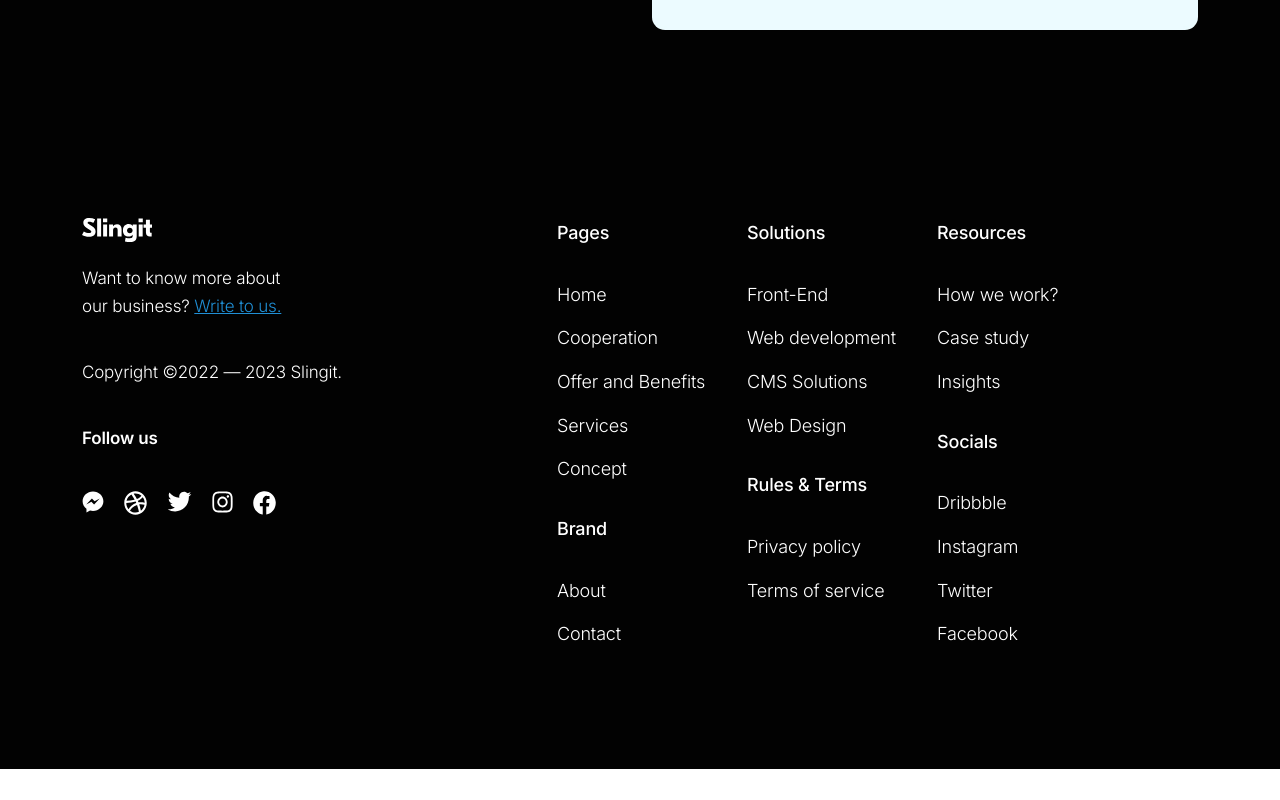
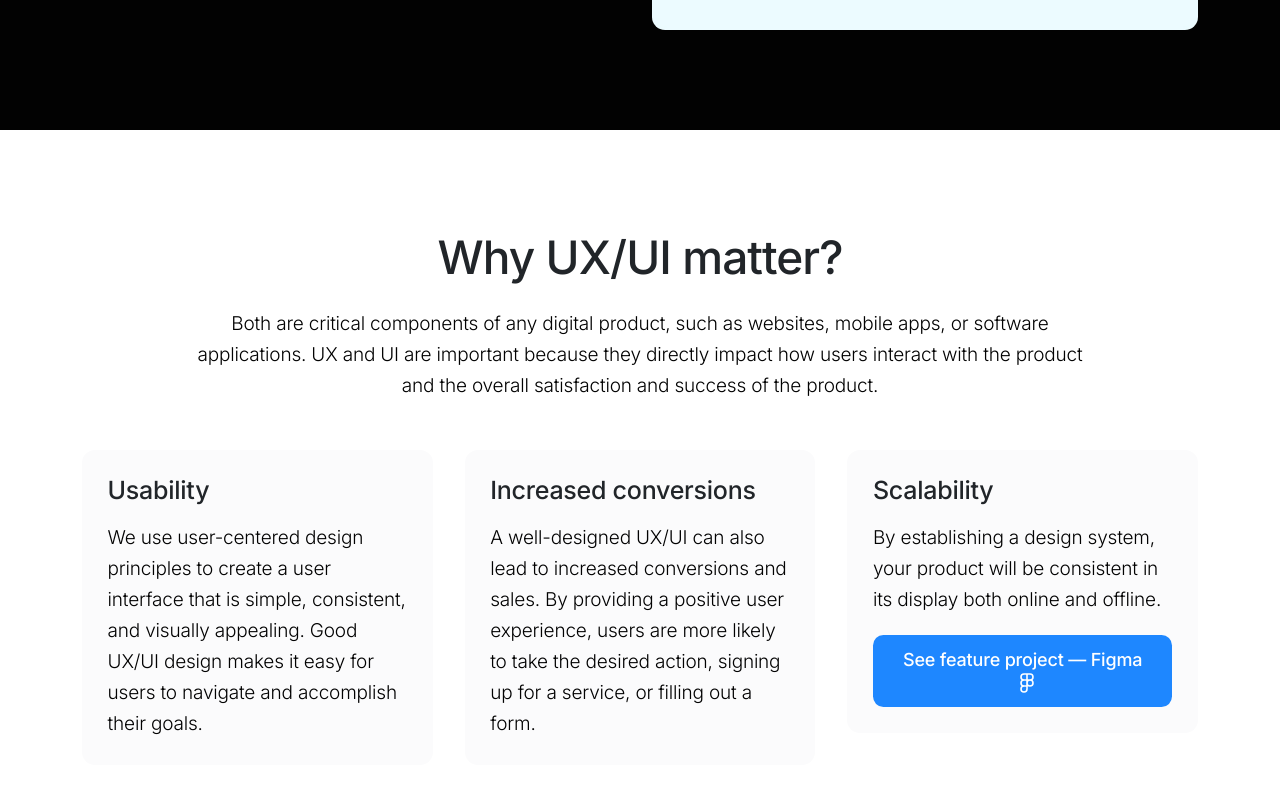
Before and after one commit to mcpalez/simple-react-web, a React (Create React App) app: page /services/ux-ui-services in a window 1280 px wide. Shown: the part 640-1440 px from the top of the page. Before the commit the page ends 1409 px from the top, so only its background shows below. Built offline with nearby package versions, Linux system fonts and the light colour scheme.

Commit message:
page section inference update on uxui page

```diff
--- a/src/assets/Styles/uxui/_uxui-hero.scss
+++ b/src/assets/Styles/uxui/_uxui-hero.scss
@@ -0,0 +1,23 @@
+.uxui__hero {
+    background: var(--st-main);
+    .container {
+        .row {
+            align-items: center;
+            @include lt-md {
+                --bs-gutter-y: 2vh;
+            }
+            .col-hero__wrapper {
+                text-align: right;
+                img {
+                    height: auto;
+                    max-width: 100%;
+                    border-radius: 13px;
+                    width: 100%;
+                    @include gt-md {
+                        max-width: 610px;
+                    }
+                }
+            }
+        }
+    }
+}
--- /dev/null
+++ b/src/assets/Styles/uxui/_uxui-inference.scss
@@ -0,0 +1,55 @@
+.uxui__inference {
+    padding-top: 12vh;
+    padding-bottom: 18vh;
+    .container {
+        .inference--row__introduction {
+            text-align: center;
+            padding-bottom: 6vh;
+            @include lt-md {
+                text-align: left;
+            }
+            .inference--content {
+                h2 {
+                    padding-bottom: 2.4vh;
+                }
+                p {
+                    color: var(--st-black);
+                    max-width: 906px;
+                    margin-left: auto;
+                    margin-right: auto;
+                }
+            }
+        }
+        .inference--row__blocks {
+            --bs-gutter-x: 4vh;
+            @include lt-md {
+                --bs-gutter-y: 3.5vh;
+                flex-direction: column-reverse;
+            }
+            .inference--block {
+                border-radius: 13px;
+                .inference--content {
+                    border-radius: 13px;
+                    background: var(--st-gray-100);
+                    padding: 3.2vh;
+                    display: flex;
+                    align-items: flex-start;
+                    flex-direction: column;
+                    gap: 2.4vh;
+                    @include lt-md {
+                        padding: 3vh 1.5vh;
+                        gap: 1.2vh;
+                    }
+                    p {
+                        color: var(--st-black);
+                    }
+                    button {
+                        svg {
+                            margin-left: 1vh;
+                        }
+                    }
+                }
+            }
+        }
+    }
+}
--- a/src/assets/Styles/uxui/uxui.scss
+++ b/src/assets/Styles/uxui/uxui.scss
@@ -1,25 +1,2 @@
 @import './uxui-hero';
-
-.uxui__hero {
-    background: var(--st-main);
-    .container {
-        .row {
-            align-items: center;
-            @include lt-md {
-                --bs-gutter-y: 2vh;
-            }
-            .col-hero__wrapper {
-                text-align: right;
-                img {
-                    height: auto;
-                    max-width: 100%;
-                    border-radius: 13px;
-                    width: 100%;
-                    @include gt-md {
-                        max-width: 610px;
-                    }
-                }
-            }
-        }
-    }
-}
+@import './uxui-inference';
--- /dev/null
+++ b/src/components/sections/uxui/Inference.jsx
@@ -0,0 +1,47 @@
+import React from 'react';
+import Container from 'react-bootstrap/Container';
+import Row from 'react-bootstrap/Row';
+import Col from 'react-bootstrap/Col';
+import ButtonFilled from '../../buttons/button-filled';
+import { ReactComponent as FigmaIcon } from '../../../assets/images/uxui/FigmaIcon.svg';
+
+function Inference() {
+    return (
+        <section className='uxui__inference'>
+            <Container>
+                <Row className='inference--row__introduction'>
+                    <Col md={12} className='inference--content'>
+                        <h2 className='h2-default'>Why UX/UI matter?</h2>
+                        <p className='p-default'>Both are critical components of any digital product, such as websites, mobile apps, or software applications. UX and UI are important because they directly impact how users interact with the product and the overall satisfaction and success of the product.</p>
+                    </Col>
+                </Row>
+                <Row className='inference--row__blocks'>
+                    <Col md={4} className='inference--block'>
+                       <div className="inference--content">
+                            <h5 className='h5-default'>Usability</h5>
+                            <p className='p-default mobile--hidden'>We use user-centered design principles to create a user interface that is simple, consistent, and visually appealing. Good UX/UI design makes it easy for users to navigate and accomplish their goals.</p>
+                            <p className='p-default desktop--hidden'>We use user-centered design principles to create a user interface that is simple, consistent, and visually appealing.</p>
+                        </div>
+                    </Col>
+                    <Col md={4} className='inference--block'>
+                       <div className="inference--content">
+                            <h5 className='h5-default'>Increased conversions</h5>
+                            <p className='p-default mobile--hidden'>A well-designed UX/UI can also lead to increased conversions and sales.
+                            By providing a positive user experience, users are more likely to take the desired action, signing up for a service, or filling out a form.</p>
+                            <p className='p-default desktop--hidden'>By providing a positive user experience, users are more likely to take the desired action, signing up for a service, or filling out a form.</p>
+                        </div>
+                    </Col>
+                    <Col md={4} className='inference--block'>
+                       <div className="inference--content">
+                            <h5 className='h5-default'>Scalability</h5>
+                            <p className='p-default'>By establishing a design system, your product will be consistent in its display both online and offline.</p>
+                            <ButtonFilled>See feature project — Figma<FigmaIcon/></ButtonFilled>
+                        </div>
+                    </Col>
+                </Row>
+            </Container>
+        </section>
+    )
+}
+
+export default Inference
--- a/src/pages/Uxui.jsx
+++ b/src/pages/Uxui.jsx
@@ -1,10 +1,12 @@
 import React from 'react';
 import Hero from '../components/sections/uxui/Hero';
+import Inference from '../components/sections/uxui/Inference';
 
 function Uxui() {
     return (
         <main className='app-main uxui__page'>
             <Hero />
+            <Inference />
         </main>
     )
 }
```
Also changed, not shown: src/assets/Images/uxui/FigmaIcon.svg (added).
